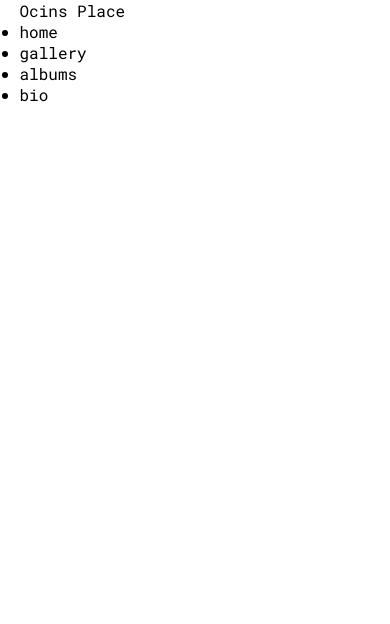
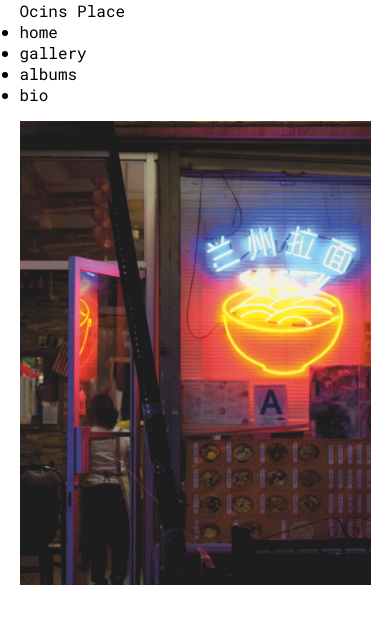
Before and after one commit to nicofitzpatrick/ocins-place, a Gatsby site: page / in a window 390 px wide. Built offline with nearby package versions, Linux system fonts and the light colour scheme; Gatsby itself is replaced by a stand-in of ours.

Commit message:
add front page image

```diff
--- a/gatsby-config.js
+++ b/gatsby-config.js
@@ -1,9 +1,7 @@
 module.exports = {
-    siteMetadata: {
-      title: `Ocins Place`,
-        siteUrl: `https://www.yourdomain.tld`,
-    },
-    plugins: [
-
-    ]
-}
+  siteMetadata: {
+    title: `Ocins Place`,
+    siteUrl: `https://www.yourdomain.tld`,
+  },
+  plugins: ["gatsby-plugin-image", "gatsby-plugin-sharp"],
+};
--- a/package.json
+++ b/package.json
@@ -16,6 +16,9 @@
   },
   "dependencies": {
     "gatsby": "^4.7.2",
+    "gatsby-plugin-image": "^2.7.0",
+    "gatsby-plugin-sharp": "^4.7.0",
+    "gatsby-source-filesystem": "^4.7.0",
     "react": "^17.0.1",
     "react-dom": "^17.0.1"
   }
--- a/src/components/layout.js
+++ b/src/components/layout.js
@@ -2,10 +2,11 @@
 import NavBar from "./navbar";
 import { container } from "./layout.module.css";
 
-const Layout = () => {
+const Layout = ({ children }) => {
   return (
     <div className={container}>
       <NavBar />
+      {children}
     </div>
   );
 };
--- a/src/main.css
+++ b/src/main.css
@@ -5,3 +5,19 @@
   padding: 0;
   box-sizing: border-box;
 }
+
+.main-section img {
+  width: 100%;
+  height: auto;
+  display: block;
+  margin-left: auto;
+  margin-right: auto;
+  padding-top: 1rem;
+}
+
+@media screen and (max-width: 750px) {
+  .main-section img {
+    object-fit: cover;
+    height: 30em;
+  }
+}
--- a/src/pages/index.js
+++ b/src/pages/index.js
@@ -1,11 +1,16 @@
 import * as React from "react";
 import Layout from "../components/layout";
+// import { StaticImage } from "gatsby-plugin-image";
+import mainSection from "../images/front-image.jpg";
 import "../main.css";
 
 const IndexPage = () => {
   return (
     <Layout>
-      <p>Testing this works</p>
+      <div className="main-section">
+        {/* <StaticImage alt="neon restaurant" src="../images/front-image.jpg" /> */}
+        <img src={mainSection} alt="neon restaurant" />
+      </div>
     </Layout>
   );
 };
```
Also changed, not shown: src/images/front-image.jpg (added), 2 other files.
